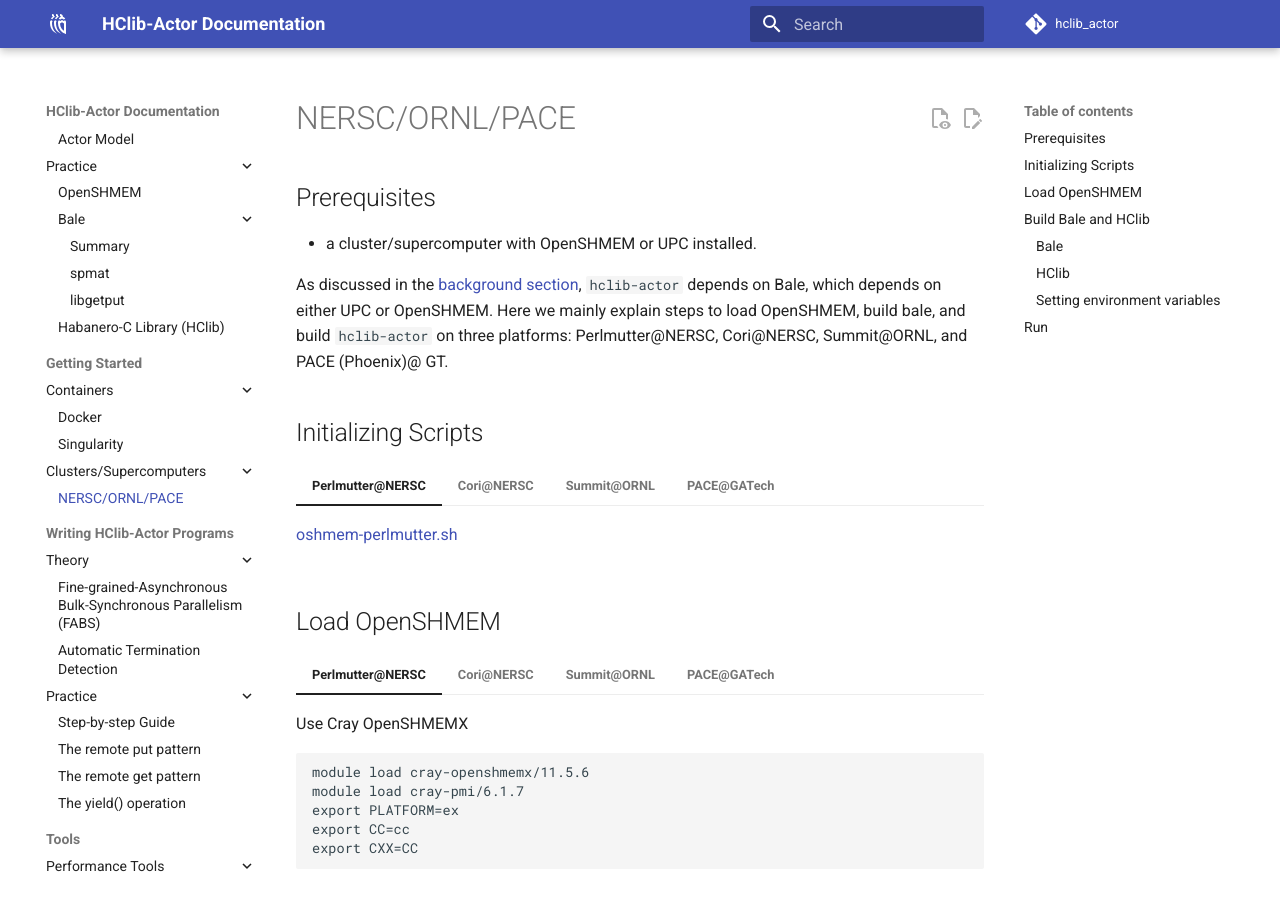
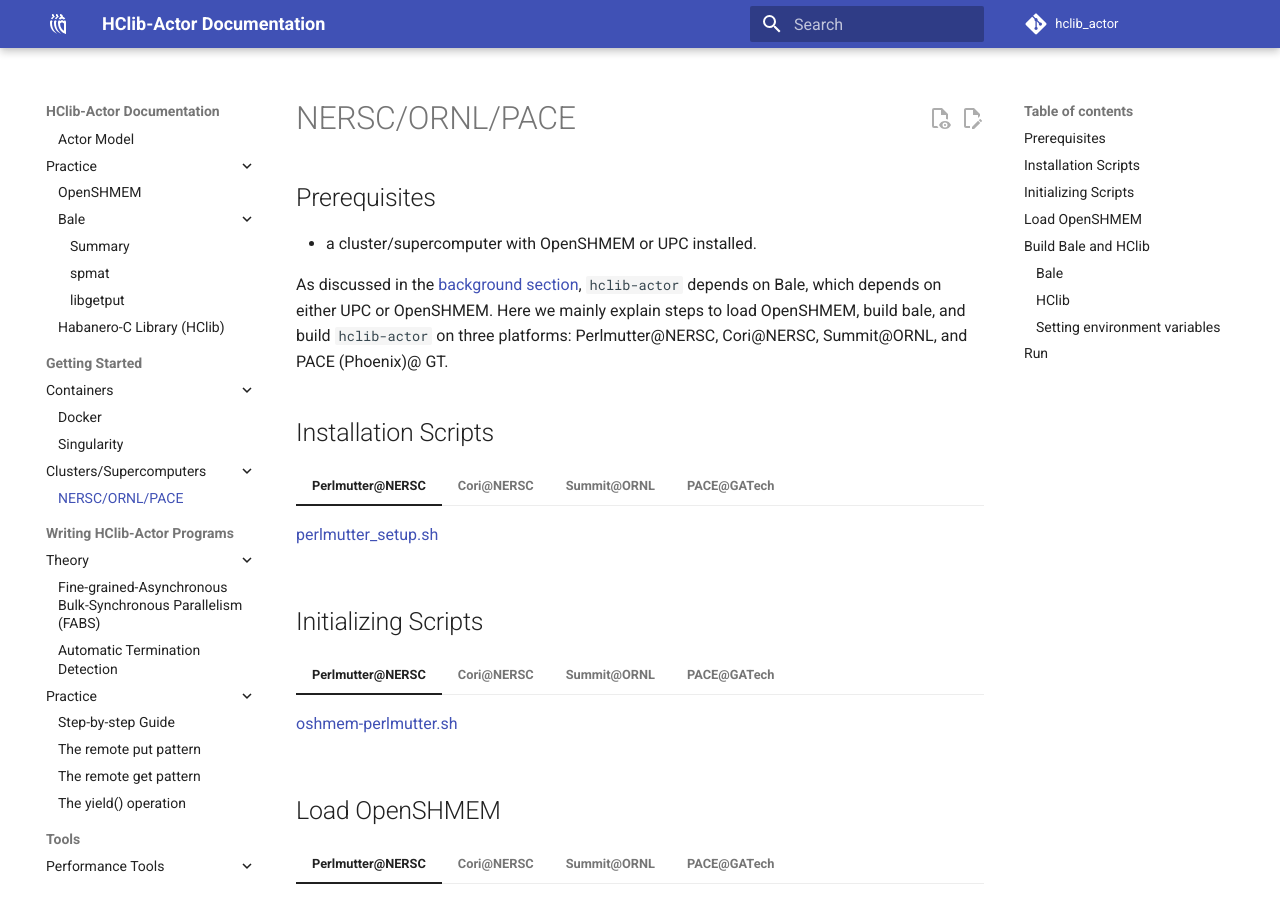
Before and after one commit to ahayashi/hclib-actor, an MkDocs documentation site: the page built from doc/markdowns/getting_started/clusters.md, in a window 1280 px wide and 900 px high. Built offline with MkDocs 1.6.1 and Material for MkDocs 9.7.7, drawn with Linux system fonts in a browser that asks for light colours; comment, search, counter and statistics services are not loaded.

Commit message:
Added section for installation scripts to getting started

```diff
--- a/doc/markdowns/getting_started/clusters.md
+++ b/doc/markdowns/getting_started/clusters.md
@@ -3,6 +3,24 @@
 * a cluster/supercomputer with OpenSHMEM or UPC installed.
 
 As discussed in the [background section](../background/bale.md), `hclib-actor` depends on Bale, which depends on either UPC or OpenSHMEM. Here we mainly explain steps to load OpenSHMEM, build bale, and build `hclib-actor` on three platforms: Perlmutter@NERSC, Cori@NERSC, Summit@ORNL, and PACE (Phoenix)@ GT.
+
+## Installation Scripts
+
+=== "Perlmutter@NERSC"
+
+     [perlmutter_setup.sh](https://github.com/ahayashi/hclib-actor/blob/master/cluster-scripts/perlmutter_setup.sh)
+
+=== "Cori@NERSC"
+
+     [cori_setup.sh]()
+
+=== "Summit@ORNL"
+
+    [summit_setup.sh]()
+
+=== "PACE@GATech"
+
+    [oshmem-slurm.sh](https://github.com/ahayashi/hclib-actor/blob/master/cluster-scripts/oshmem-slurm.sh)
 
 ## Initializing Scripts
 
```
